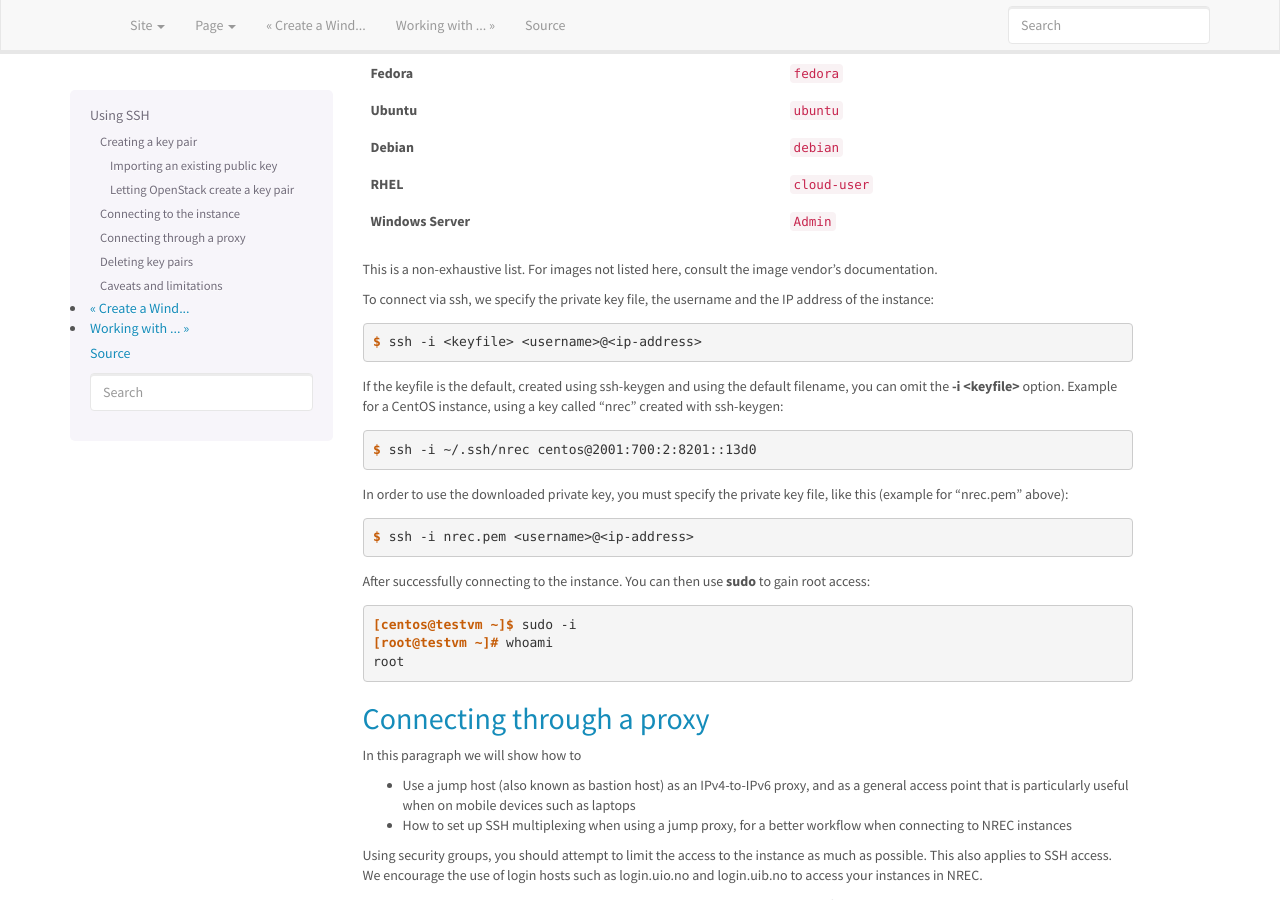
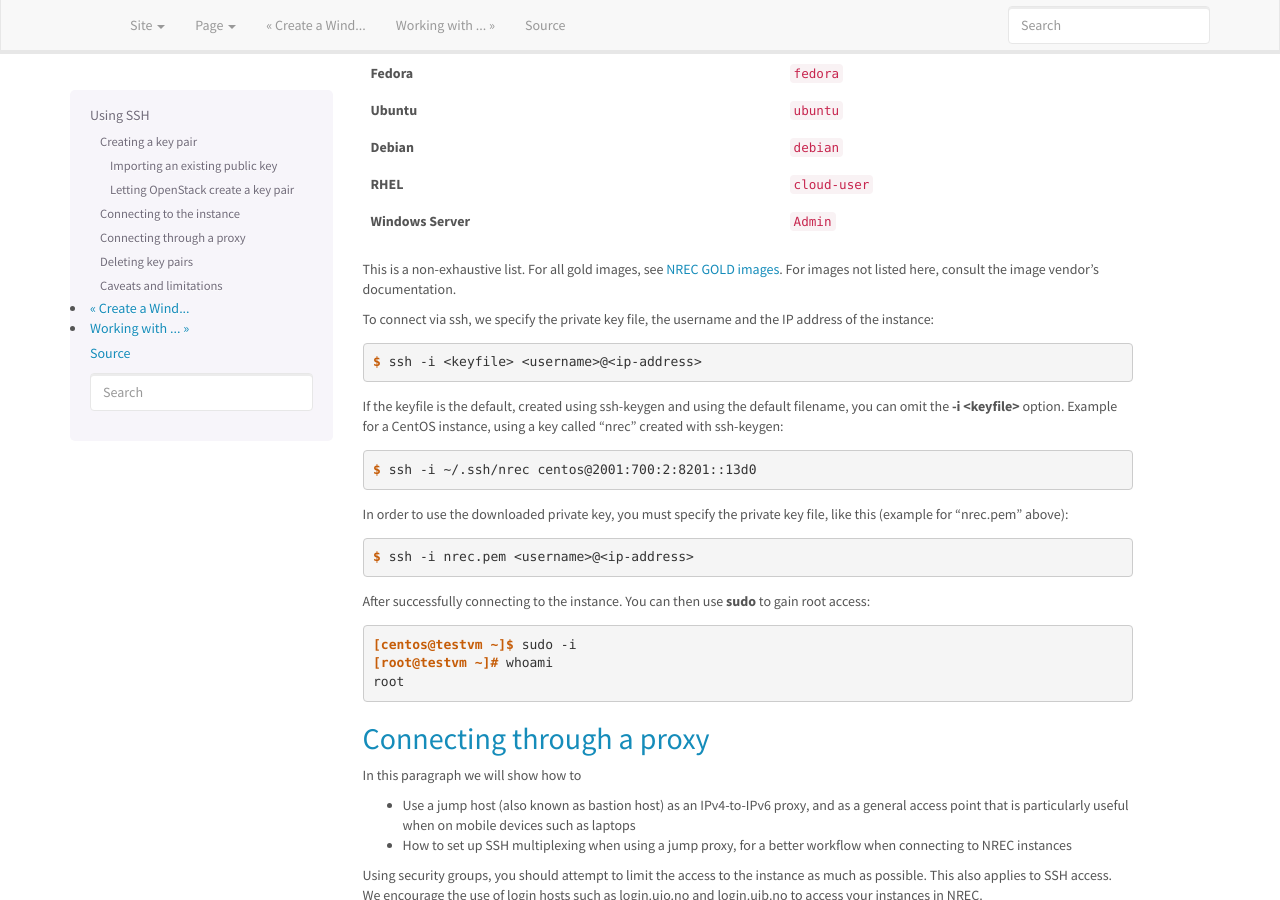
Before and after one commit to norcams/docs-enduser, a Sphinx documentation site: the page built from docs/ssh.rst, in a window 1280 px wide and 900 px high, scrolled down 5274 px. Built offline with Sphinx 7.4.7, drawn with Linux system fonts in a browser that asks for light colours.

Commit message:
image usernames

```diff
--- a/docs/ssh.rst
+++ b/docs/ssh.rst
@@ -238,6 +238,7 @@ Connecting to the instance
 --------------------------
 
 .. _Working with Security Groups: security-groups.html
+.. _NREC GOLD images: gold-image.html
 
 .. IMPORTANT::
    Connecting to the instance requires that port 22 (the SSH port) is
@@ -263,8 +264,9 @@ Image                User
 **Windows Server**   ``Admin``
 ==================== ==============
 
-This is a non-exhaustive list. For images not listed here, consult the
-image vendor's documentation.
+This is a non-exhaustive list. For all gold images, see `NREC GOLD
+images`_. For images not listed here, consult the image vendor's
+documentation.
 
 To connect via ssh, we specify the private key file, the username and
 the IP address of the instance:
```
